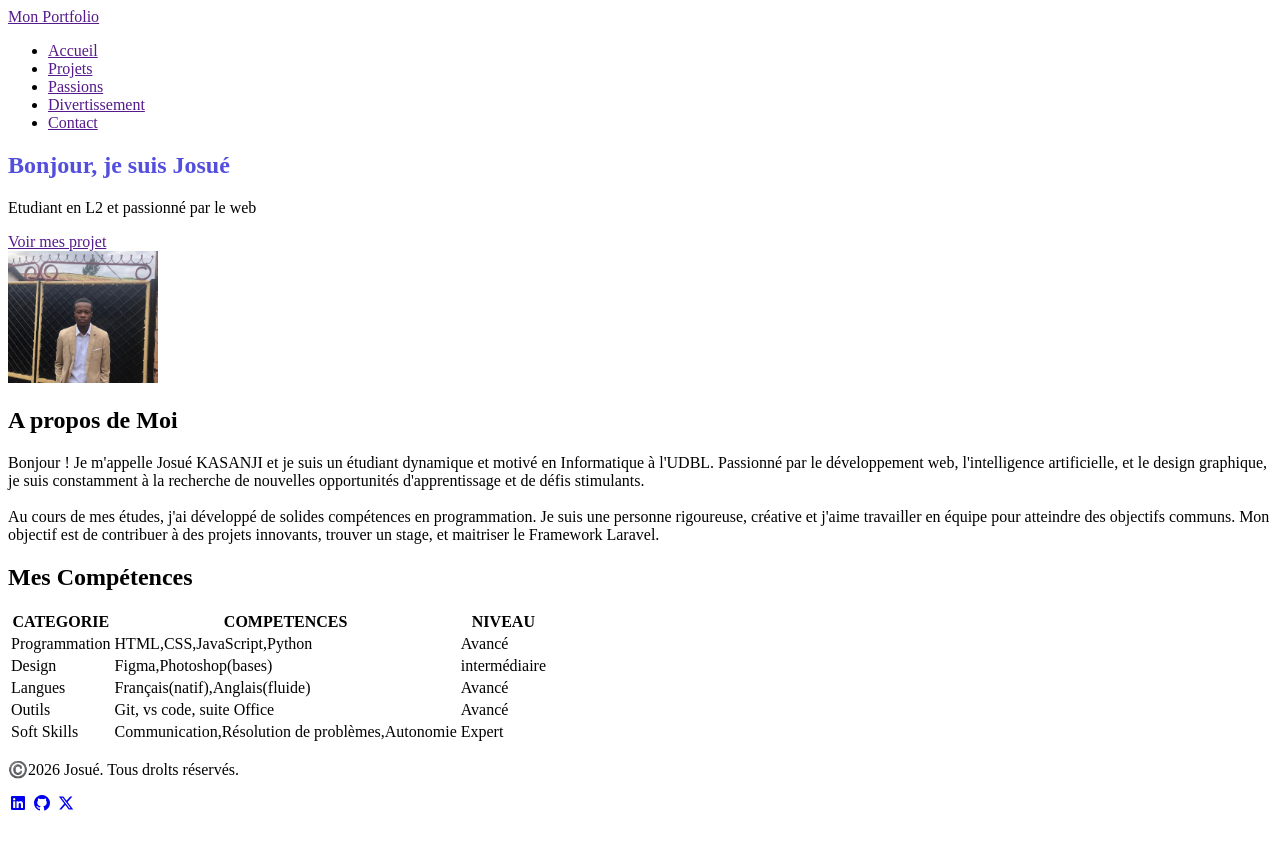
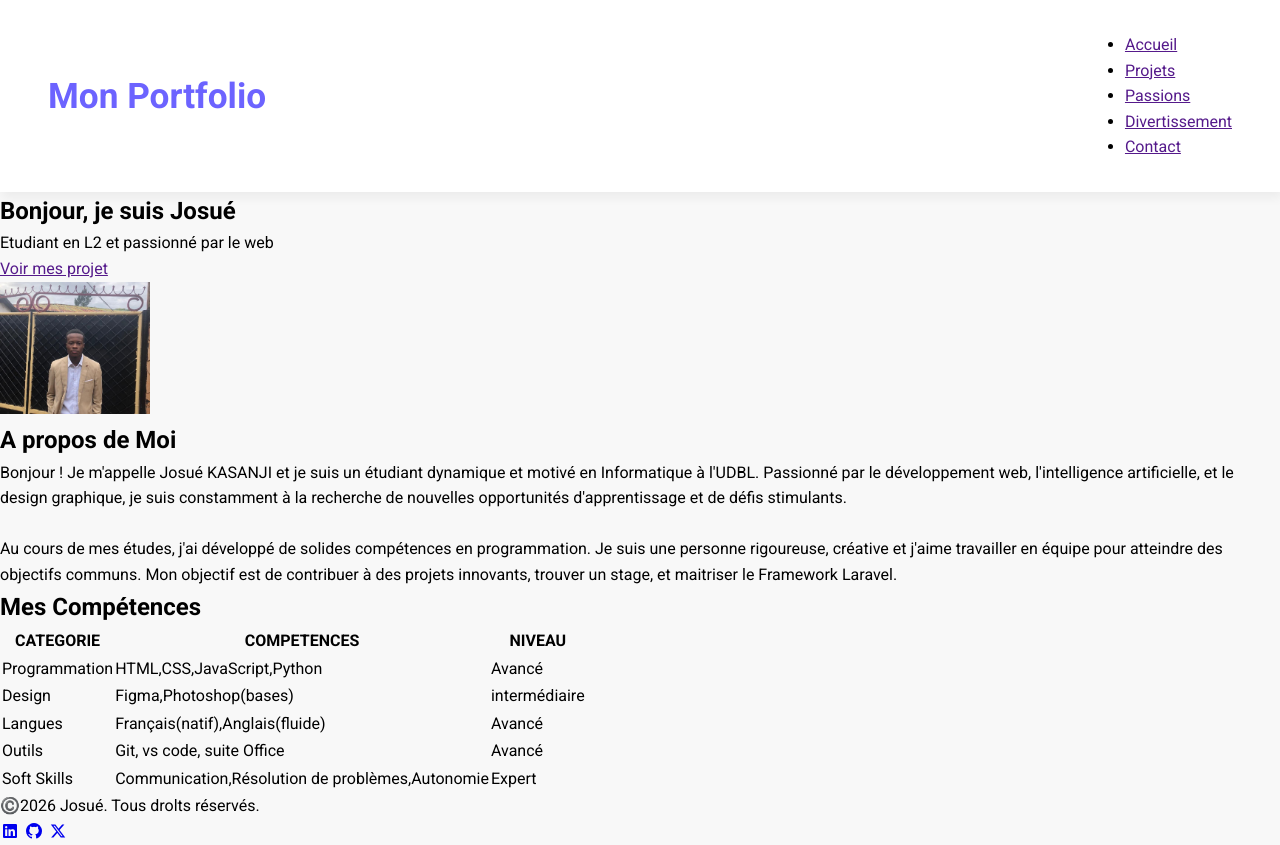
Before and after one commit to 24kt119si-lab/Mon-portfolio-2026, a plain HTML site: page index.html in a window 1280 px wide. Before the commit the page ends 821 px from the top, so only its background shows below. Drawn offline with Linux system fonts and the light colour scheme; a web font is replaced by a local one.

Commit message:
stylisation du header

```diff
--- a/CSS/style.css
+++ b/CSS/style.css
@@ -6,9 +6,41 @@
     --gris-fonce:#666;
     --gris-tres-clair:#F8F8F8;
     --gris-clair:#EEE;
+}
+
+*{
+    margin: 0;
+    padding: 0;
+    box-sizing: border-box;
+}
+
+body {
+    background-color: var(--gris-tres-clair);
+    font-family: Roboto, sans-serif;
+    line-height: 1.6;
 
 }
 
-h1{
-    color: var(--violet-fonce);
+header {
+    background-color: white;
+    box-shadow: 2px 6px 10px rgba(0, 0, 0, 0.05);
+    position: sticky;
+    top: 0;
+    z-index: 100;
+    display: flex;
+    justify-content: space-between;
+    align-items: center;
+    padding: 2rem 3rem;
 }
+
+header div a {
+    text-decoration: none;
+    font-size: 2.2rem;
+    font-weight: bold;
+    color: var(--violet-doux);
+}
+
+header nav {
+    text-decoration: none;
+
+}
--- a/index.html
+++ b/index.html
@@ -5,6 +5,10 @@
     <meta name="viewport" content="width=device-width, initial-scale=1.0">
     <title>Mon Portfolio</title>
     <link rel="stylesheet" href="CSS/style.css">
+
+    <link rel="preconnect" href="https://fonts.googleapis.com">
+    <link rel="preconnect" href="https://fonts.gstatic.com" crossorigin>
+    <link href="https://fonts.googleapis.com/css2?family=Overlock:ital,wght@0,400;0,700;0,900;1,400;1,700;1,900&family=Roboto:ital,wght@0,100..900;1,100..900&display=swap" rel="stylesheet">
     <link rel="stylesheet" href="https://cdnjs.cloudflare.com/ajax/libs/font-awesome/7.0.1/css/all.min.css" integrity="sha512-2SwdPD6INVrV/lHTZbO2nodKhrnDdJK9/kg2XD1r9uGqPo1cUbujc+IYdlYdEErWNu69gVcYgdxlmVmzTWnetw==" crossorigin="anonymous" referrerpolicy="no-referrer" />
 </head>
 <body>
```
